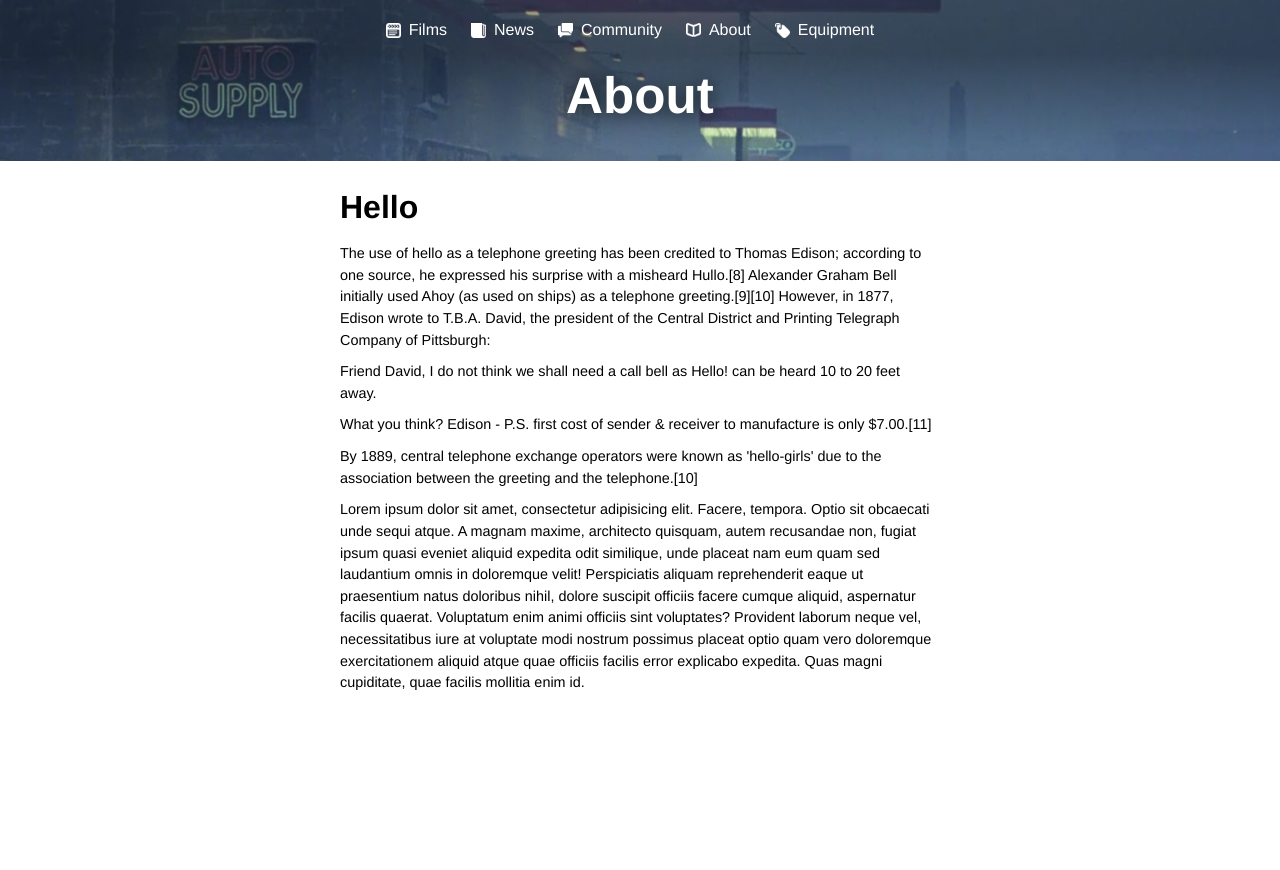
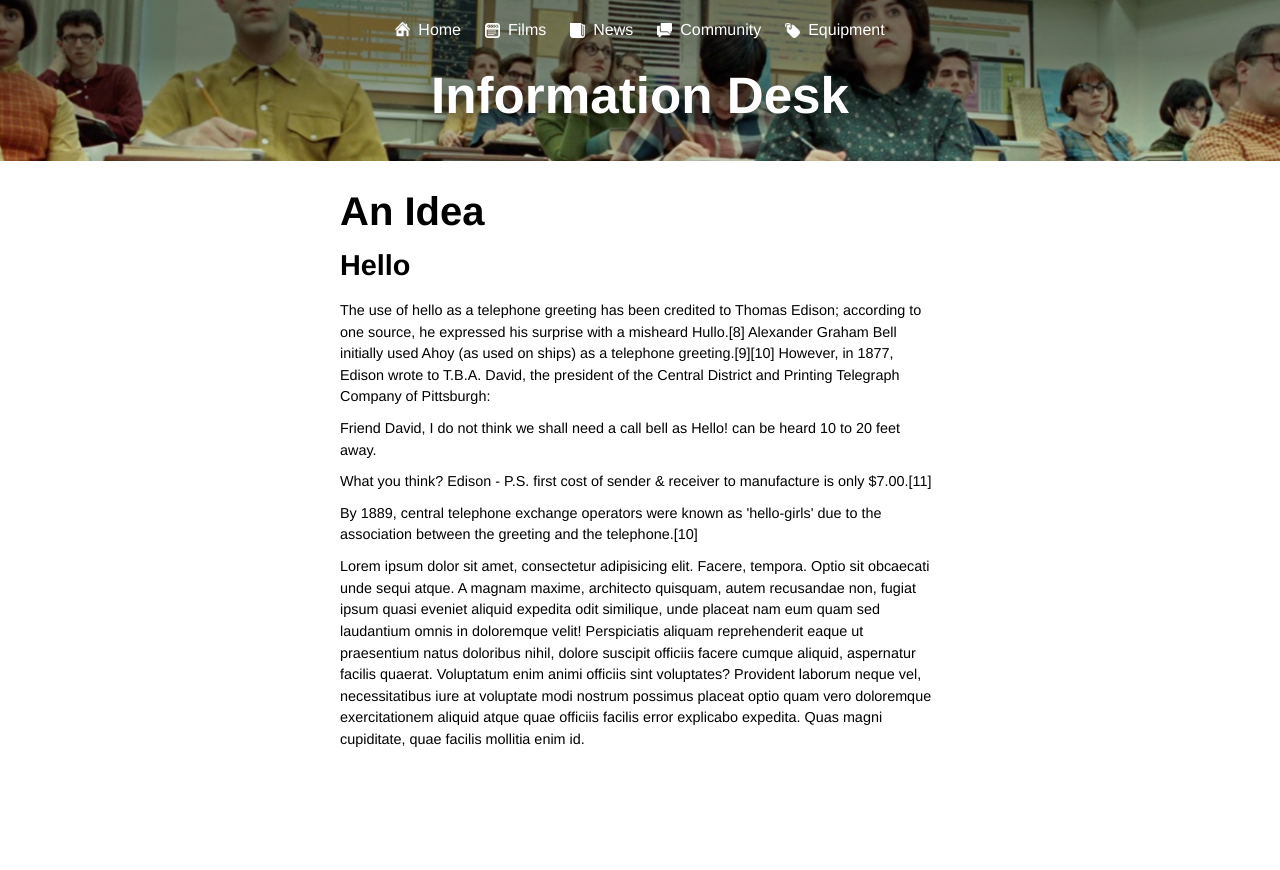
Before and after one commit to jrkolsby/CU-Film-Production-Website, a PHP site: page /about/ in a window 1280 px wide. Run offline with PHP 8.4, Linux system fonts and the light colour scheme; some web fonts are replaced.

Commit message:
Completed menus

```diff
--- a/about/index.php
+++ b/about/index.php
@@ -9,23 +9,20 @@
 <body>
     <div id="bg"></div>
     <nav class="small">
-        <a id="films" href="community/conversations/films">Films</a>
-        <a id="news" href="community/conversations/news">News</a>
-        <a id="community" href="community/">Community</a>
-        <a id="about" href="">About</a>
-        <a id="equipment" href="">Equipment</a>
+        <a id="home" href="../">Home</a>
+        <a id="films" href="../community/conversations/films">Films</a>
+        <a id="news" href="../community/conversations/news">News</a>
+        <a id="community" href="../community/">Community</a>
+        <a id="equipment" href="../equipment">Equipment</a>
     </nav>
-    <h1 id="title">About</h1>
+    <h1 id="title">Information Desk</h1>
     <section id="about">
+        <h1>An Idea</h1>
         <h2>Hello</h2>
         <p>The use of hello as a telephone greeting has been credited to Thomas Edison; according to one source, he expressed his surprise with a misheard Hullo.[8] Alexander Graham Bell initially used Ahoy (as used on ships) as a telephone greeting.[9][10] However, in 1877, Edison wrote to T.B.A. David, the president of the Central District and Printing Telegraph Company of Pittsburgh:</p>
-
         <p>Friend David, I do not think we shall need a call bell as Hello! can be heard 10 to 20 feet away.</p>
-
         <p>What you think? Edison - P.S. first cost of sender & receiver to manufacture is only $7.00.[11]</p>
-
         <p>By 1889, central telephone exchange operators were known as 'hello-girls' due to the association between the greeting and the telephone.[10]</p>
-
         <p>Lorem ipsum dolor sit amet, consectetur adipisicing elit. Facere, tempora. Optio sit obcaecati unde sequi atque. A magnam maxime, architecto quisquam, autem recusandae non, fugiat ipsum quasi eveniet aliquid expedita odit similique, unde placeat nam eum quam sed laudantium omnis in doloremque velit! Perspiciatis aliquam reprehenderit eaque ut praesentium natus doloribus nihil, dolore suscipit officiis facere cumque aliquid, aspernatur facilis quaerat. Voluptatum enim animi officiis sint voluptates? Provident laborum neque vel, necessitatibus iure at voluptate modi nostrum possimus placeat optio quam vero doloremque exercitationem aliquid atque quae officiis facilis error explicabo expedita. Quas magni cupiditate, quae facilis mollitia enim id.</p>
     </section>
 </body>
--- a/css/global.css
+++ b/css/global.css
@@ -46,7 +46,7 @@ nav a {
     -moz-transition: 0.2s top ease-in-out;
     -webkit-transition: 0.2s top ease-in-out;
 }
-nav a:last-child { margin-right: 0 }
+nav a:last-child { margin-right: 0 !important }
 nav a:hover { top: -4px }
 nav a::before {
     content: '';
@@ -74,7 +74,9 @@ nav.small a::before {
     height: 15px;
     margin-right: 8px;
 }
+nav.small a:hover { top: -2px }
 
+nav a#home::before { background: url(../assets/home.png) no-repeat; top: 2px; }
 nav a#about::before { background: url(../assets/about.png) no-repeat }
 nav a#news::before { background: url(../assets/news.png) no-repeat }
 nav a#films::before { background: url(../assets/films.png) no-repeat }
@@ -82,6 +84,7 @@ nav a#equipment::before { background: url(../assets/equipment.png) no-repeat }
 nav a#community::before { background: url(../assets/community.png) no-repeat }
 
 @media (-webkit-min-device-pixel-ratio: 2), (min-resolution: 192dpi) {
+    nav a#home::before { background: url(../assets/home@2x.png) no-repeat; top: 2px; }
     nav a#about::before { background: url(../assets/about@2x.png) no-repeat }
     nav a#news::before { background: url(../assets/news@2x.png) no-repeat }
     nav a#films::before { background: url(../assets/films@2x.png) no-repeat }
--- a/css/info.css
+++ b/css/info.css
@@ -17,29 +17,33 @@ section {
     padding: 30px;
     z-index: 2;
 }
+div#bg {
+    height: 300px;
+}
 section p,
+section h1,
 section h2 {
+
+    font-family: 'Helvetica Neue', 'Arial', sans-serif;
+    color: #000;
+
     width: 100%;
     max-width: 600px;
     margin: 0 auto;
+    display: block;
 }
 section p {
-    font-family: 'Helvetica Neue', 'Arial', sans-serif;
     font-weight: 400;
     font-size: 0.9em;
     line-height: 1.5;
-    color: #000;
-    display: block;
     margin-bottom: 10px;
 }
 section h2 {
-    font-family: 'Helvetica Neue', 'Arial', sans-serif;
     font-weight: 800;
-    font-size: 2em;
-    color: #000;
-    display: block;
+    font-size: 1.8em;
     margin-bottom: 20px;
 }
-div#bg {
-    height: 300px;
+section h1 {
+    font-size: 2.5em;
+    margin-bottom: 20px;
 }
```
Also changed, not shown: equipment/index.php (+6 -6 lines), assets/bg.png, assets/bg0.png (added), assets/bg1.png (deleted), assets/home.png (added), assets/home@2x.png (added).
